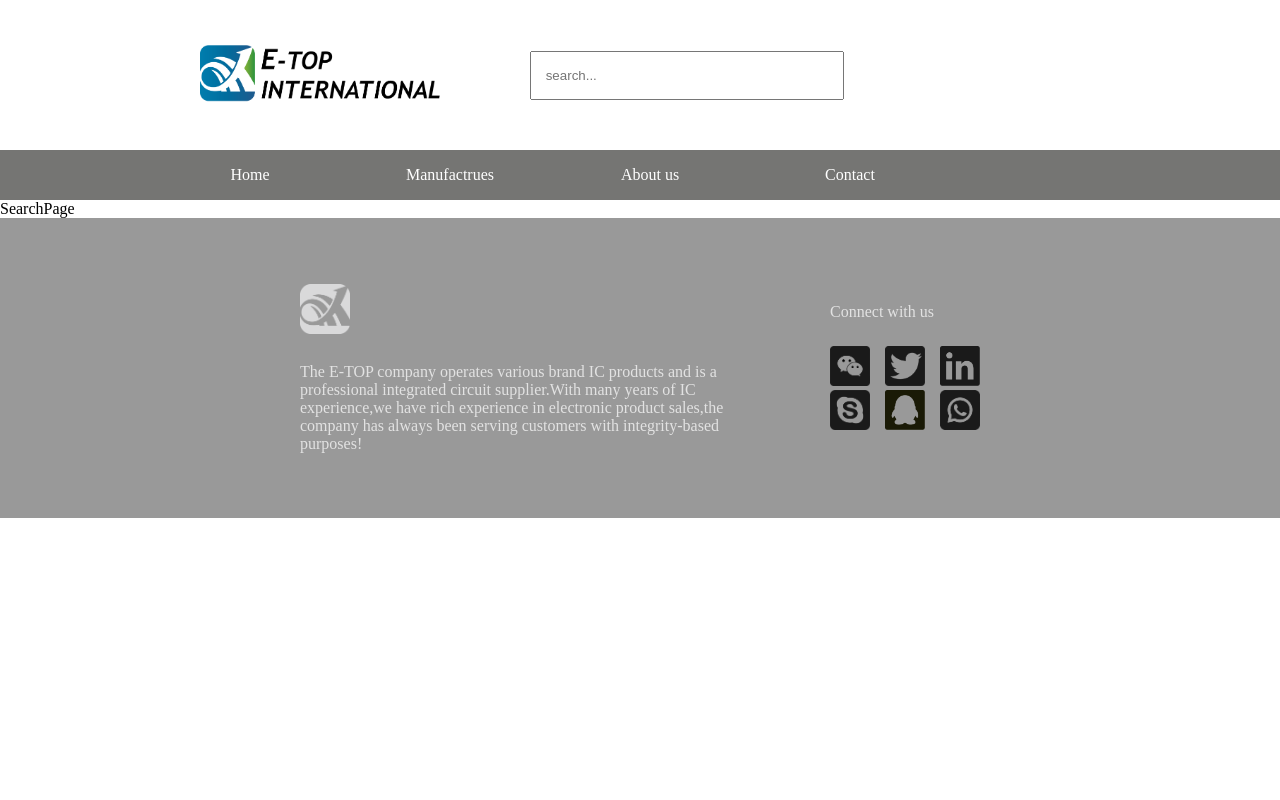
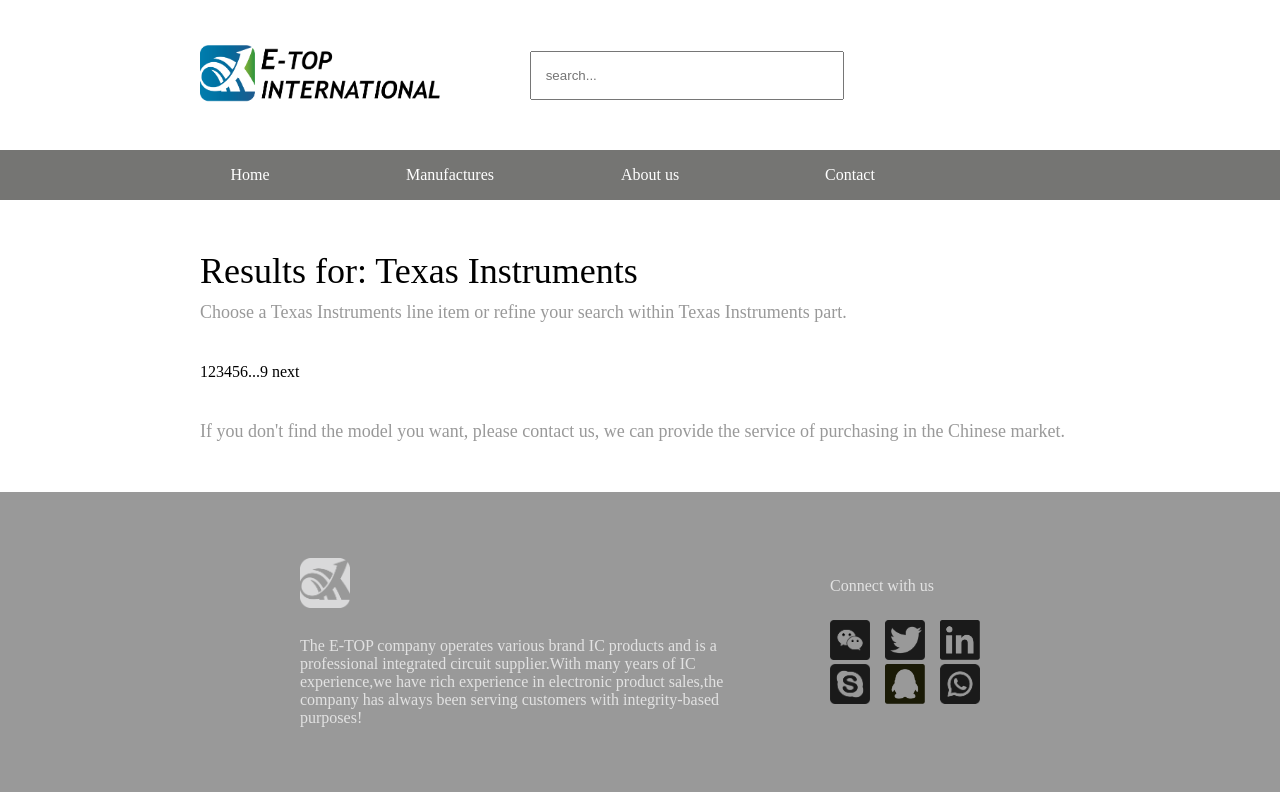
Before and after one commit to Ylzephyr/ganlan, a React app: page /#/search in a window 1280 px wide. Built offline with nearby package versions, Linux system fonts and the light colour scheme.

Commit message:
添加搜索页，修改导航栏

```diff
--- a/src/Pages/SearchPage.tsx
+++ b/src/Pages/SearchPage.tsx
@@ -1,9 +1,28 @@
 import React from "react";
+import { useSearchParams } from "react-router-dom";
 
-export default function SearchPage(){
+export default function SearchPage() {
+    let [searchParams, setSearchParams] = useSearchParams();
+    let manufacture = searchParams.get('manufacture');
+    let partNo = searchParams.get('part_no');
+
+    React.useEffect(() => {
+
+    }, [])
+
     return (
-        <div>
-            SearchPage
+        <div style={{ paddingTop: "50px", paddingLeft: "200px", paddingRight: "200px" }}>
+            <div>
+                <div style={{ fontSize: "36px" }}>Results for: Texas Instruments</div>
+                <div style={{ fontSize: "18px", color: "#999999", marginTop: "10px", marginBottom: "40px" }}>Choose a Texas Instruments line item or refine your search within Texas Instruments part.</div>
+            </div>
+            <div>
+                <div></div>
+                <div>123456...9 next</div>
+            </div>
+            <div style={{ fontSize: "18px", color: "#999999",marginTop: "40px", marginBottom: "50px" }}>
+                If you don't find the model you want, please contact us, we can provide the service of purchasing in the Chinese market.
+            </div>
         </div>
     )
 }
--- a/src/components/NavComponent.tsx
+++ b/src/components/NavComponent.tsx
@@ -12,7 +12,7 @@
         index: 0,
         isshow: false
     }, {
-        name: "Manufactrues",
+        name: "Manufactures",
         to: '/manufactrues',
         index: 1,
         isshow: false
@@ -33,7 +33,7 @@
 
     //         {item.index==1?
     //                     <div>
-    //                     <div style={{ textDecoration: 'none', color: "white"}} onMouseMove={handleMouseManuMove} onMouseLeave={handleMouseLeave}>Manufactrues</div>
+    //                     <div style={{ textDecoration: 'none', color: "white"}} onMouseMove={handleMouseManuMove} onMouseLeave={handleMouseLeave}>Manufactures</div>
     //                     <div style={{ display: showManu == true ? 'block' : 'none', position: 'absolute', backgroundColor: 'rgb(255,255,255)', color: '#666666' ,width:'200px'}} onMouseMove={handleMouseManuMove} onMouseLeave={handleMouseLeave}>
     //                         <div>Texas Instruments</div>
     //                         <div>Analog Devices</div>
@@ -76,14 +76,24 @@
 
                 <li style={{backgroundColor :showLight==2?'rgb(255,255,255)':'', float: "left", listStyle: "none", lineHeight: "50px", textAlign: "center", width: "200px", position: "relative"}} onMouseMove={()=>setShowLight(2)}>
 
-                    <div style={{ textDecoration: 'none', color: showLight==2?'#666666':'white'}} onMouseMove={handleMouseManuMove} onMouseLeave={handleMouseLeave}>Manufactrues</div>
+                    <div style={{ textDecoration: 'none', color: showLight==2?'#666666':'white'}} onMouseMove={handleMouseManuMove} onMouseLeave={handleMouseLeave}>Manufactures</div>
                     <div style={{ display: showManu == true ? 'block' : 'none', position: 'absolute', backgroundColor: 'rgb(255,255,255)', color: '#666666' ,width:'200px'}} onMouseMove={handleMouseManuMove} onMouseLeave={handleMouseLeave}>
-                        {/* <div style={{display:"inline-block"}}>Manufactrues </div> */}
-                        <div>Texas Instruments</div>
-                        <div>Analog Devices</div>
-                        <div>Microchip</div>
-                        <div>Infineon Techon</div>
-                        <div>NXP</div>
+                        {/* <div style={{display:"inline-block"}}>Manufactures </div> */}
+                        <div>
+                            <Link to={{pathname:"/search",search:'?manufacture=Ti'}} style={{ textDecoration: 'none'}}>Texas Instruments</Link>
+                        </div>
+                        <div>
+                            <Link to={{pathname:"/search",search:'?manufacture=AD'}} style={{ textDecoration: 'none'}}>Analog Devices</Link>
+                        </div>
+                        <div>
+                            <Link to={{pathname:"/search",search:'?manufacture=Microchip'}} style={{ textDecoration: 'none'}}>Microchip</Link>
+                        </div>
+                        <div>
+                            <Link to={{pathname:"/search",search:'?manufacture=Infineon'}} style={{ textDecoration: 'none'}}>Infineon Techon</Link>
+                        </div>
+                        <div>
+                            <Link to={{pathname:"/search",search:'?manufacture=NXP'}} style={{ textDecoration: 'none'}}>NXP</Link>
+                        </div>
                     </div>
                 </li>
 
```
Also changed, not shown: 1 other file (tests, documents, lock files or other folders).
